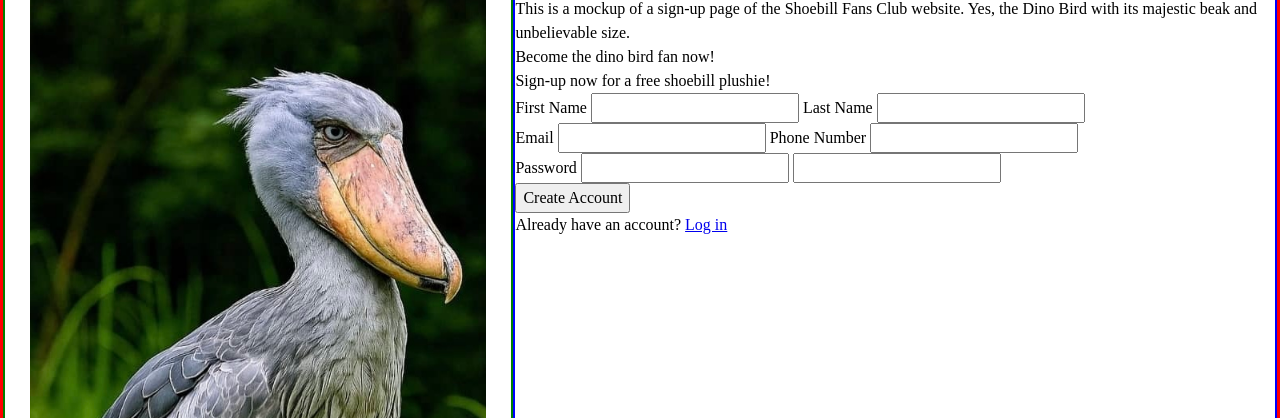
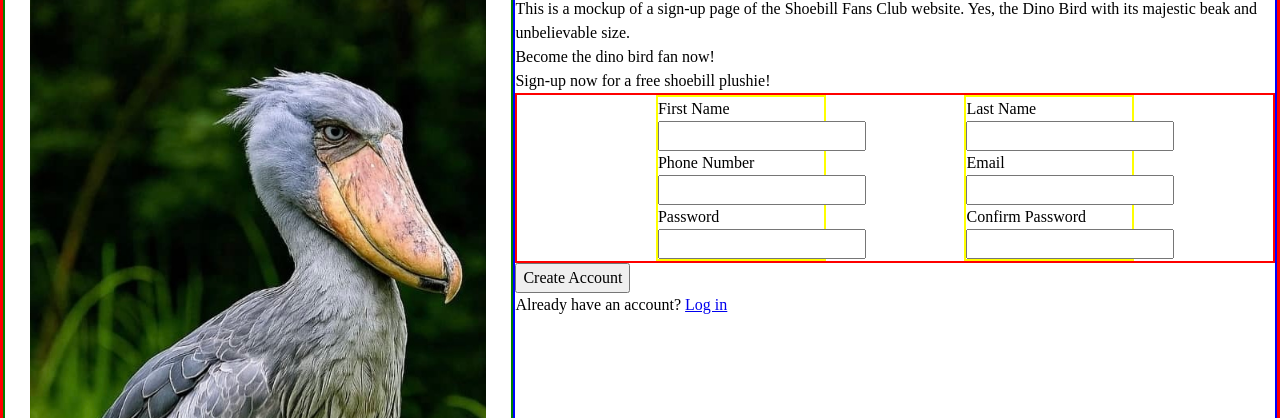
Before and after one commit to hawaiianborgir/signup_form, a plain HTML site: page index.html in a window 1280 px wide. Shown: the part 8-426 px from the top of the page. Drawn offline with Linux system fonts and the light colour scheme.

Commit message:
Adjust the input elements position

```diff
--- a/index.html
+++ b/index.html
@@ -26,23 +26,23 @@
 
             <form id="content__form" method="get">
                 <p>Sign-up now for a free shoebill plushie!</p>
-                <div class="form__name">
+                <div class="form__wrapper">
+                    <div class="form__left-content">
                         <label for="form__first-name">First Name</label>
                         <input type="text" id="form__first-name" name="first-name">
+                        <label for="form__phone">Phone Number</label>
+                        <input type="tel" id="form__phone" name="phone-number">
+                        <label for="form__password">Password</label>
+                        <input type="password" id="form__password" name="password">
+                    </div>
+                    <div class="form__right-content">
                         <label for="form__last-name">Last Name</label>
                         <input type="text" id="form__last-name" name="last-name">
-                </div>
-                <div class="form__mailphone">
                         <label for="form__email">Email</label>
                         <input type="email" id="form__email" name="email">
-                    <label for="form__phone">Phone Number</label>
-                    <input type="tel" id="form__phone" name="phone-number">
+                        <label for="form__password-confirmation">Confirm Password</label>
+                        <input type="password" id="form__password-confirmation" name="password-confirmation">
                     </div>
-                <div class="form__password">
-                    <label for="form__password">Password</label>
-                    <input type="password" id="form__password" name="password">
-                    <label for="form__password-confirmation"></label>
-                    <input type="password" id="form__password-confirmation" name="password-confirmation">
                 </div>
             </form>
 
--- a/style.css
+++ b/style.css
@@ -104,8 +104,23 @@ body {
 }
 
 .content {
-  flex:1.5 ;
-
+  flex:1.5;
+  align-items: center;
 
   border: 2px solid blue;
 }
+
+.form__wrapper {
+  display: flex;
+  flex-direction: row;
+  justify-content: space-evenly;
+  align-items: stretch;
+  min-width: 400px;
+
+  border: 2px solid red;
+}
+.form__left-content,
+.form__right-content {
+  width: 170px;
+  border: 2px solid yellow;
+}
```
Lines whose indentation alone changed are shown as unchanged.
